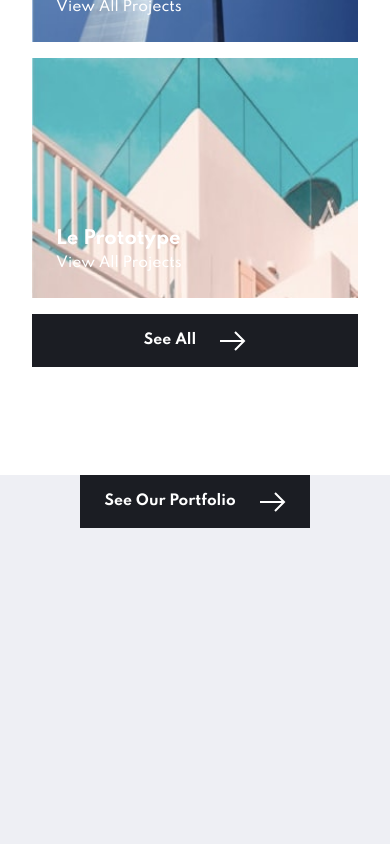
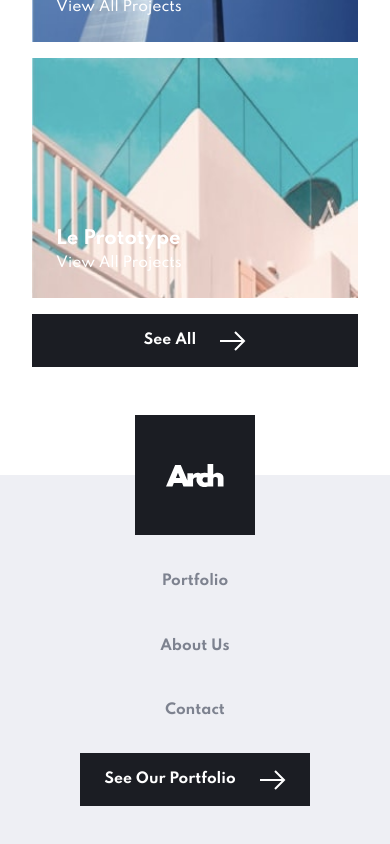
Before and after one commit to chungleee/nextjs-arch-studio, a Next.js app: page / in a window 390 px wide. Shown: the part 3037-3881 px from the top of the page. Built offline with nearby package versions, Linux system fonts and the light colour scheme.

Commit message:
tablet styling

```diff
--- a/components/Footer.js
+++ b/components/Footer.js
@@ -5,7 +5,7 @@ const Footer = () => {
   return (
     <footer className="relative bg-very-light-grey h-445px md:flex md:h-32 md:bg-white">
       <div className="bg-white md:hidden" style={{ height: "60px" }}></div>
-      <div className="hidden md:flex md:w-4/5 md:bg-very-light-grey">
+      <div className="md:flex md:w-4/5 md:bg-very-light-grey">
         <div
           className="absolute bg-very-dark-blue flex justify-center items-center h-120px inset-0 mx-auto md:static md:ml-0 md:mr-16 md:h-auto"
           style={{
--- a/components/Header.js
+++ b/components/Header.js
@@ -12,7 +12,7 @@ const Header = () => {
           alt="Arch Logo"
         />
       </Link>
-      <ul className="hidden font-bold text-medium-grey md:flex md:mx-auto">
+      <ul className="hidden font-bold text-medium-grey md:flex md:mx-auto lg:ml-24">
         <li>
           <Link href="/portfolio">Portfolio</Link>
         </li>
```
